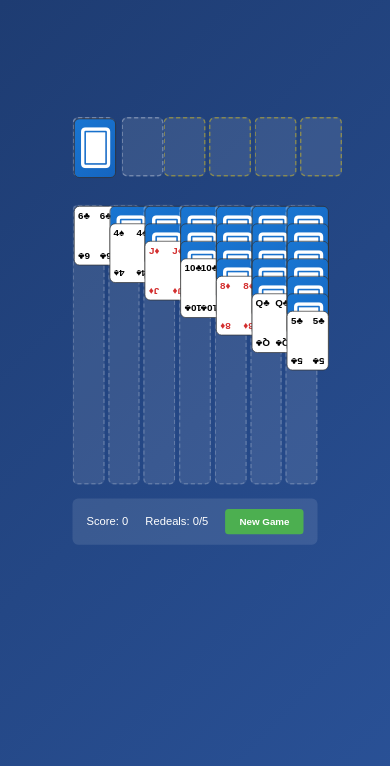
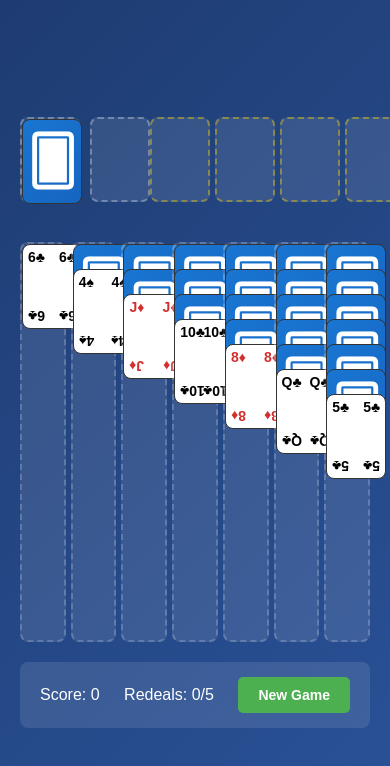
Before and after one commit to mkmkmk/sol-js, a website with bundled scripts: page index.html in a window 390 px wide. Built offline with nearby package versions, Linux system fonts and the light colour scheme.

Commit message:
cd skalowanie

```diff
--- a/css/game.css
+++ b/css/game.css
@@ -209,7 +209,4 @@ body {
     #stock-waste {
         gap: 10px;
     }
-    #game-container {
-        transform: scale(0.7);
-    }
 }
```
